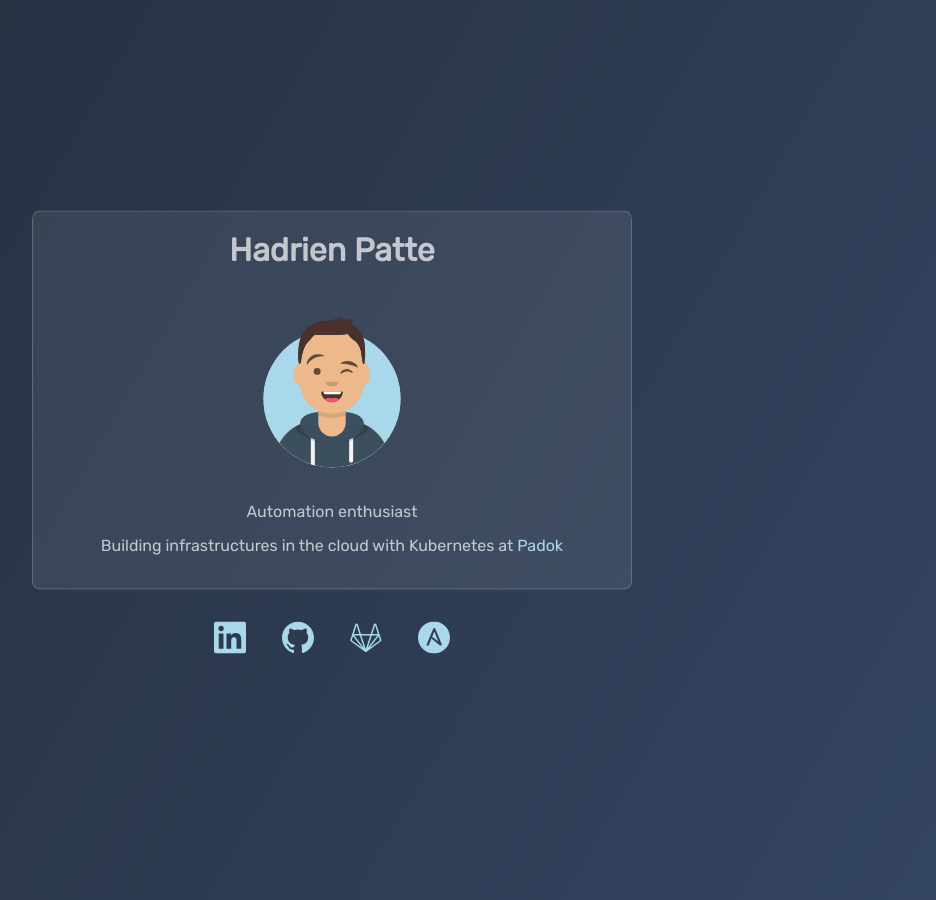
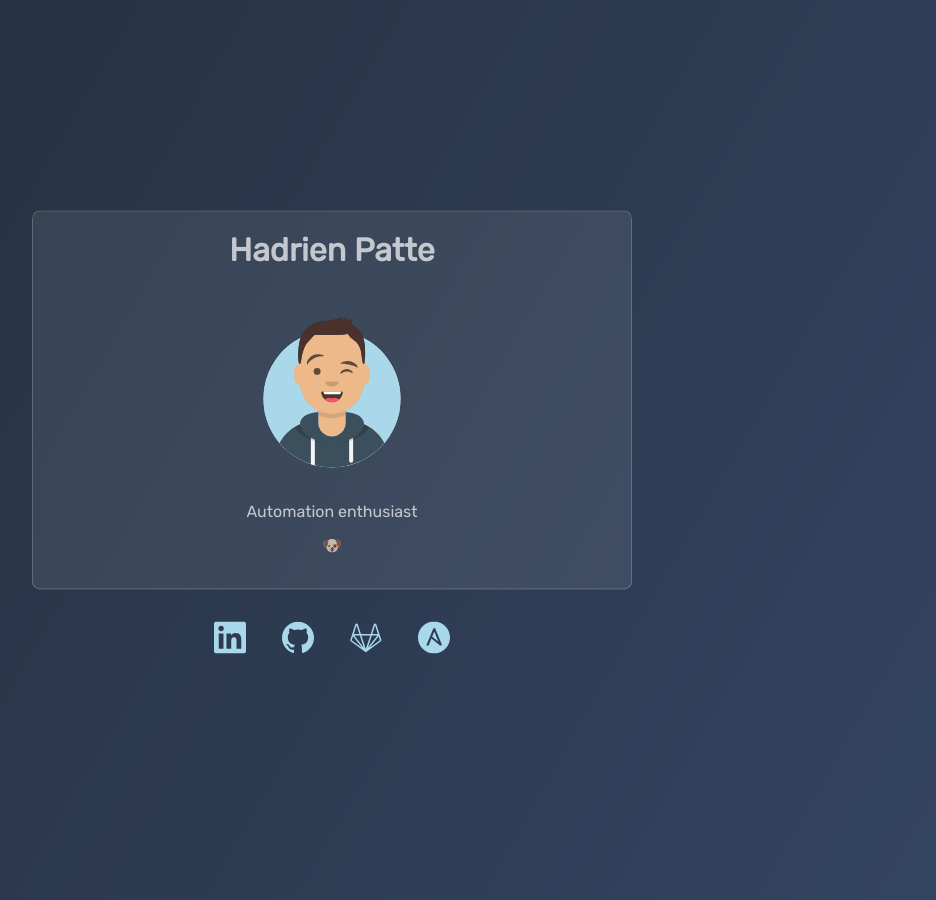
Before and after one commit to HadrienPatte/HadrienPatte.github.io, a Jekyll site: the page built from index.html, in a window 1280 px wide. Shown: the whole page, without its empty margins (308-1244 px from the left). Built offline with Jekyll 4.4.1, drawn with Linux system fonts in a browser that asks for light colours.

Commit message:
Update occupation
Signed-off-by: Hadrien Patte <hadrien.patte@protonmail.com>

```diff
--- a/index.html
+++ b/index.html
@@ -5,5 +5,5 @@ layout: default
   Automation enthusiast
 </p>
 <p>
-  Building infrastructures in the cloud with Kubernetes at <a href="https://padok.fr">Padok</a>
+  🐶
 </p>
```
